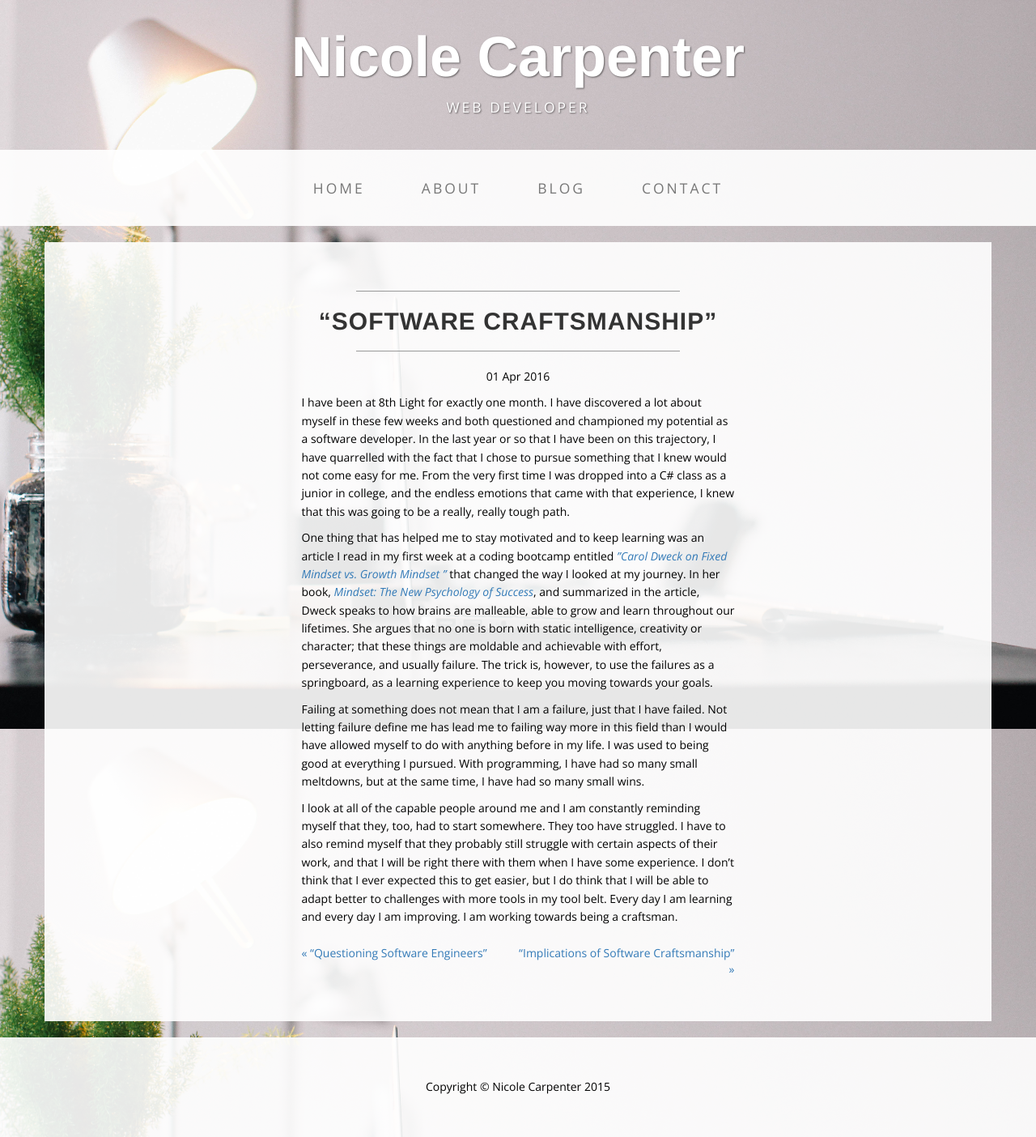
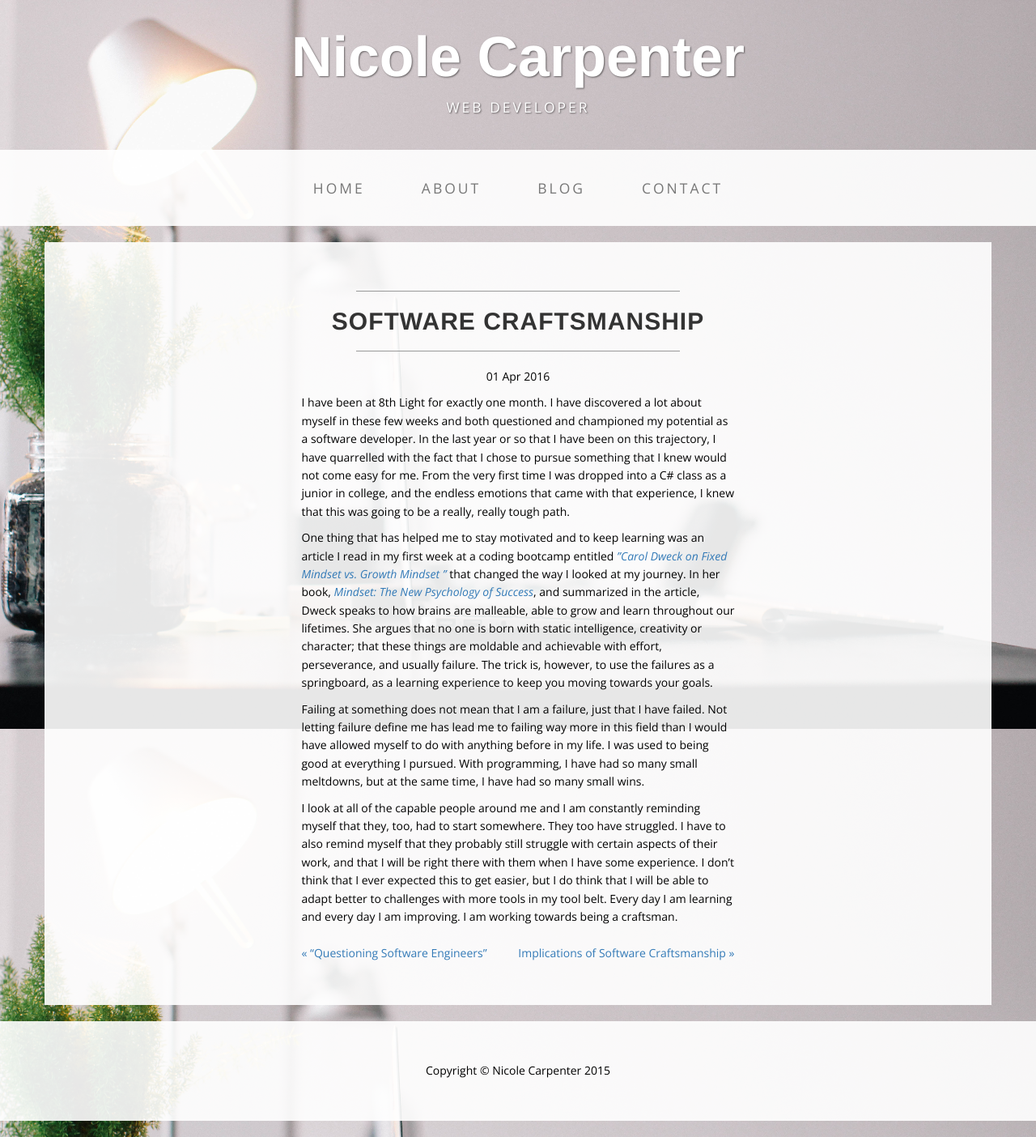
Before and after one commit to voilawalla/voilawalla.github.io, a Jekyll site: the page built from _posts/2016-04-01-software-craftsmanship.md, in a window 1280 px wide. Shown: the whole page at 81% size. Built offline with Jekyll 4.4.1, drawn with Linux system fonts in a browser that asks for light colours; nearby versions of some CDN libraries; some web fonts are replaced; library files that are not in the unit come from our copies.

```diff
--- a/_posts/2016-04-01-software-craftsmanship.md
+++ b/_posts/2016-04-01-software-craftsmanship.md
@@ -1,6 +1,6 @@
 ---
 layout: post
-title: “Software Craftsmanship”
+title: Software Craftsmanship
 date: 2016-04-01
 ---
 
```
Also changed, not shown: _posts/2016-04-05-implications-of-software-craftsmanship.md (+1 -1 lines), _posts/2016-04-06-repositioning-software-engineering.md (+2 -6 lines), _posts/2016-04-07-what-to-do-on-monday-morning.md (+1 -1 lines), _posts/2016-04-12-improving-your-test-suite.md (+5 -1 lines).
